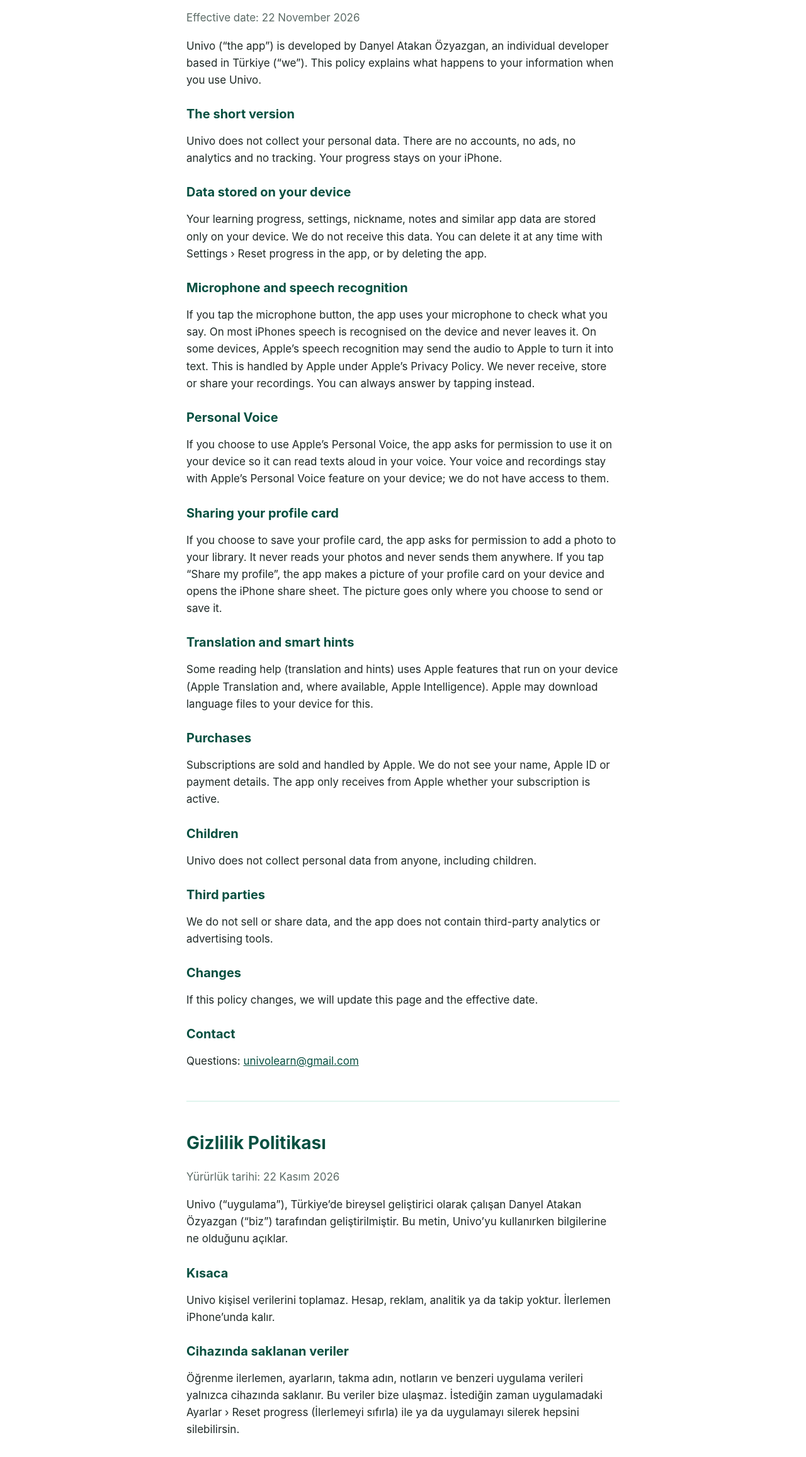
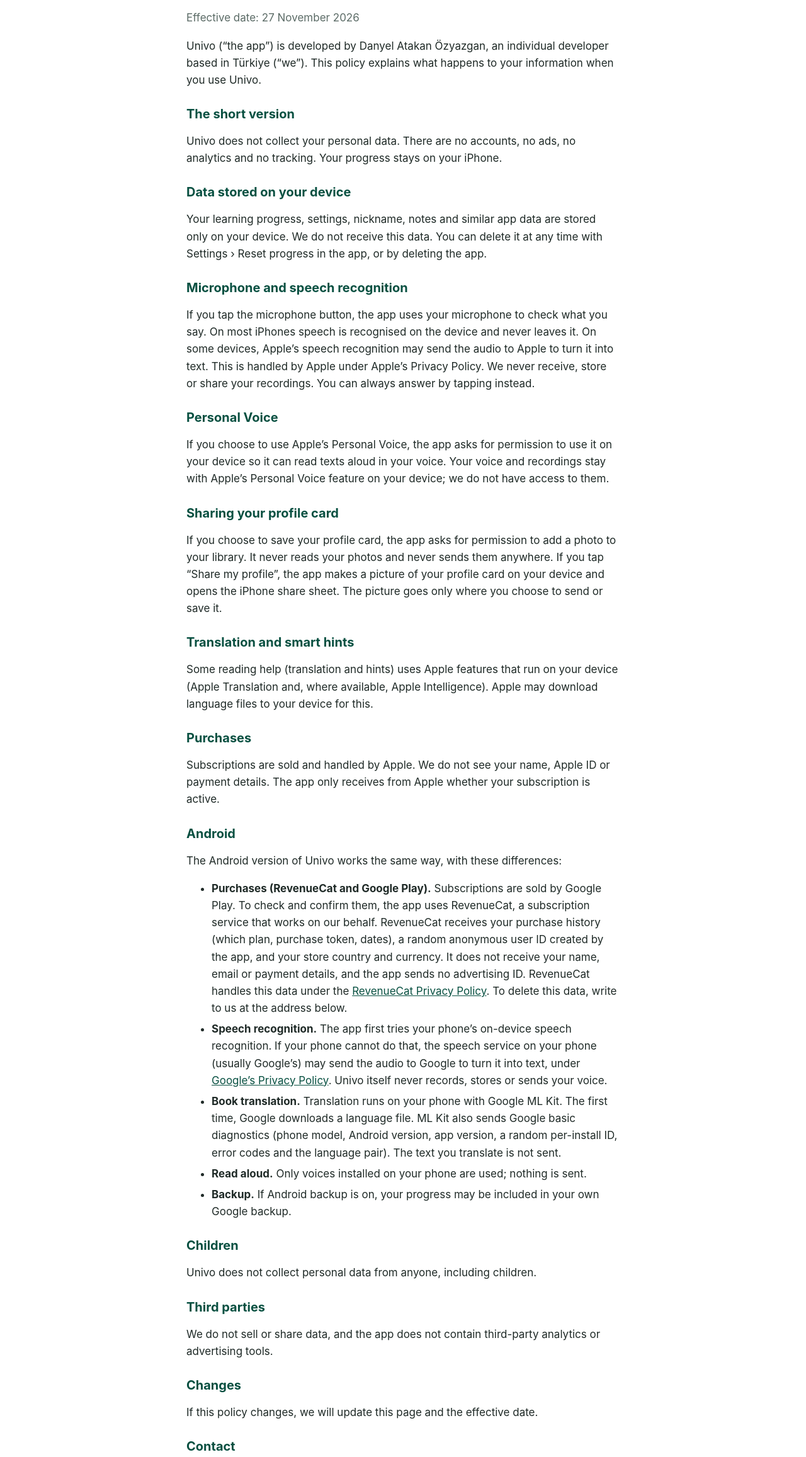
Before and after one commit to ozyazgandanyel-star/univo, a plain HTML site: page privacy.html in a window 1280 px wide. Shown: the part 227-2541 px from the top of the page at 63% size. Drawn offline with Linux system fonts and the light colour scheme.

Commit message:
privacy: Android bölümü (RevenueCat, konuşma tanıma, ML Kit çeviri, yedekleme); tarih 27 Kasım 2026
Co-Authored-By: Claude Opus 5.5 <noreply@anthropic.com>

```diff
--- a/privacy.html
+++ b/privacy.html
@@ -14,7 +14,7 @@
 <main>
 <p><a class="lang" href="#tr">Türkçe</a></p>
 <h1>Privacy Policy</h1>
-<p class="meta">Effective date: 22 November 2026</p>
+<p class="meta">Effective date: 27 November 2026</p>
 <p>Univo (“the app”) is developed by Danyel Atakan Özyazgan, an individual developer based in Türkiye (“we”). This policy explains what happens to your information when you use Univo.</p>
 <h2>The short version</h2>
 <p>Univo does not collect your personal data. There are no accounts, no ads, no analytics and no tracking. Your progress stays on your iPhone.</p>
@@ -30,6 +30,15 @@
 <p>Some reading help (translation and hints) uses Apple features that run on your device (Apple Translation and, where available, Apple Intelligence). Apple may download language files to your device for this.</p>
 <h2>Purchases</h2>
 <p>Subscriptions are sold and handled by Apple. We do not see your name, Apple ID or payment details. The app only receives from Apple whether your subscription is active.</p>
+<h2>Android</h2>
+<p>The Android version of Univo works the same way, with these differences:</p>
+<ul>
+<li><strong>Purchases (RevenueCat and Google Play).</strong> Subscriptions are sold by Google Play. To check and confirm them, the app uses RevenueCat, a subscription service that works on our behalf. RevenueCat receives your purchase history (which plan, purchase token, dates), a random anonymous user ID created by the app, and your store country and currency. It does not receive your name, email or payment details, and the app sends no advertising ID. RevenueCat handles this data under the <a href="https://www.revenuecat.com/privacy">RevenueCat Privacy Policy</a>. To delete this data, write to us at the address below.</li>
+<li><strong>Speech recognition.</strong> The app first tries your phone’s on-device speech recognition. If your phone cannot do that, the speech service on your phone (usually Google’s) may send the audio to Google to turn it into text, under <a href="https://policies.google.com/privacy">Google’s Privacy Policy</a>. Univo itself never records, stores or sends your voice.</li>
+<li><strong>Book translation.</strong> Translation runs on your phone with Google ML Kit. The first time, Google downloads a language file. ML Kit also sends Google basic diagnostics (phone model, Android version, app version, a random per-install ID, error codes and the language pair). The text you translate is not sent.</li>
+<li><strong>Read aloud.</strong> Only voices installed on your phone are used; nothing is sent.</li>
+<li><strong>Backup.</strong> If Android backup is on, your progress may be included in your own Google backup.</li>
+</ul>
 <h2>Children</h2>
 <p>Univo does not collect personal data from anyone, including children.</p>
 <h2>Third parties</h2>
@@ -42,7 +51,7 @@
 <hr>
 <section id="tr" lang="tr">
 <h1>Gizlilik Politikası</h1>
-<p class="meta">Yürürlük tarihi: 22 Kasım 2026</p>
+<p class="meta">Yürürlük tarihi: 27 Kasım 2026</p>
 <p>Univo (“uygulama”), Türkiye’de bireysel geliştirici olarak çalışan Danyel Atakan Özyazgan (“biz”) tarafından geliştirilmiştir. Bu metin, Univo’yu kullanırken bilgilerine ne olduğunu açıklar.</p>
 <h2>Kısaca</h2>
 <p>Univo kişisel verilerini toplamaz. Hesap, reklam, analitik ya da takip yoktur. İlerlemen iPhone’unda kalır.</p>
@@ -58,6 +67,15 @@
 <p>Okumadaki bazı yardımlar (çeviri ve ipuçları), cihazında çalışan Apple özelliklerini (Apple Çeviri ve destekleyen cihazlarda Apple Intelligence) kullanır. Apple bunun için cihazına dil dosyaları indirebilir.</p>
 <h2>Satın almalar</h2>
 <p>Abonelikler Apple tarafından satılır ve yönetilir. Adını, Apple kimliğini ya da ödeme bilgilerini görmeyiz. Uygulama Apple’dan yalnızca aboneliğinin etkin olup olmadığı bilgisini alır.</p>
+<h2>Android</h2>
+<p>Univo’nun Android sürümü aynı şekilde çalışır; farklar şunlardır:</p>
+<ul>
+<li><strong>Satın almalar (RevenueCat ve Google Play).</strong> Abonelikler Google Play tarafından satılır. Uygulama, abonelikleri kontrol etmek ve onaylamak için bizim adımıza çalışan bir abonelik hizmeti olan RevenueCat’i kullanır. RevenueCat şunları alır: satın alma geçmişin (hangi plan, satın alma jetonu, tarihler), uygulamanın oluşturduğu rastgele ve anonim bir kullanıcı kimliği, mağaza ülken ve para birimin. Adını, e-postanı ya da ödeme bilgilerini almaz. Uygulama reklam kimliği göndermez. RevenueCat bu verileri <a href="https://www.revenuecat.com/privacy">RevenueCat Gizlilik Politikası</a>’na göre işler. Bu verilerin silinmesini istersen aşağıdaki adrese yaz.</li>
+<li><strong>Konuşma tanıma.</strong> Uygulama önce telefonun cihaz içi konuşma tanımasını dener. Telefonun bunu yapamıyorsa telefondaki konuşma hizmeti (çoğunlukla Google’ınki), sesi yazıya çevirmek için <a href="https://policies.google.com/privacy">Google Gizlilik Politikası</a>’na göre Google’a gönderebilir. Univo sesini hiçbir zaman kaydetmez, saklamaz ve göndermez.</li>
+<li><strong>Kitap çevirisi.</strong> Çeviri telefonunda Google ML Kit ile yapılır. İlk kullanımda Google bir dil dosyası indirir. ML Kit ayrıca Google’a temel tanılama bilgileri gönderir: telefon modeli, Android sürümü, uygulama sürümü, kuruluma özel rastgele bir kimlik, hata kodları ve dil çifti. Çevirdiğin metin gönderilmez.</li>
+<li><strong>Sesli okuma.</strong> Yalnızca telefonunda yüklü sesler kullanılır; hiçbir şey gönderilmez.</li>
+<li><strong>Yedekleme.</strong> Android yedeklemesi açıksa ilerlemen senin kendi Google yedeğine dahil olabilir.</li>
+</ul>
 <h2>Çocuklar</h2>
 <p>Univo, çocuklar dahil kimseden kişisel veri toplamaz.</p>
 <h2>Üçüncü taraflar</h2>
```
